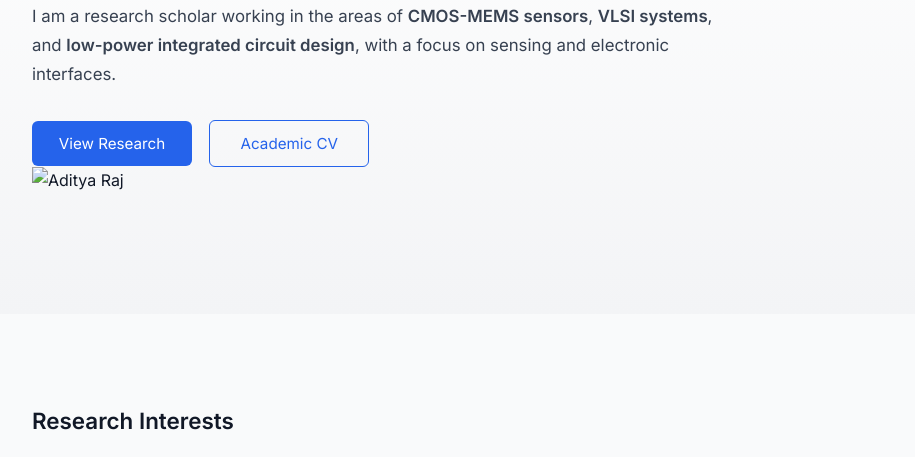
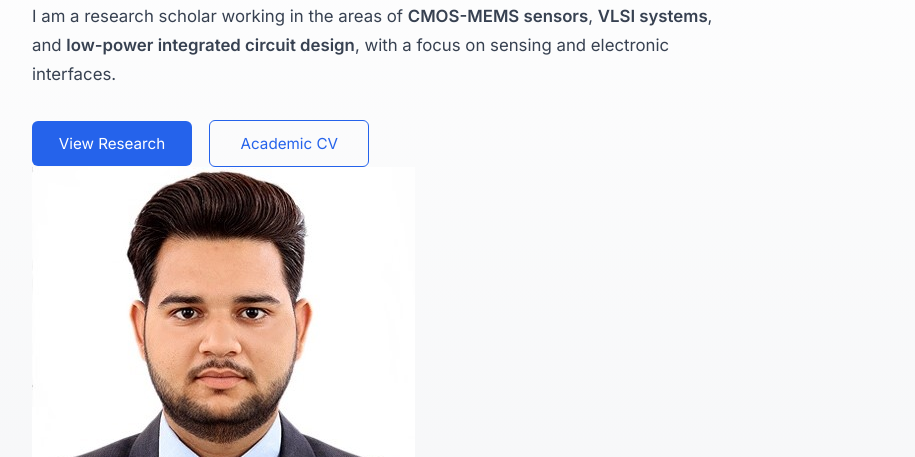
Before and after one commit to adityaraj-iitdh/adityaraj.github.io, a plain HTML site: page index.html in a window 1280 px wide. Shown: the part 307-764 px from the top of the page, without its empty margins (182-1097 px from the left). Drawn offline with Linux system fonts and the light colour scheme.

Commit message:
Update index.html

```diff
--- a/index.html
+++ b/index.html
@@ -63,7 +63,8 @@
 
     <!-- PHOTO -->
     <div class="hero-photo">
-      <img src="assets/images/profile.jpeg" alt="Aditya Raj">
+      <img src="photo.jpeg" alt="Aditya Raj">
+
     </div>
 
   </div>
```
